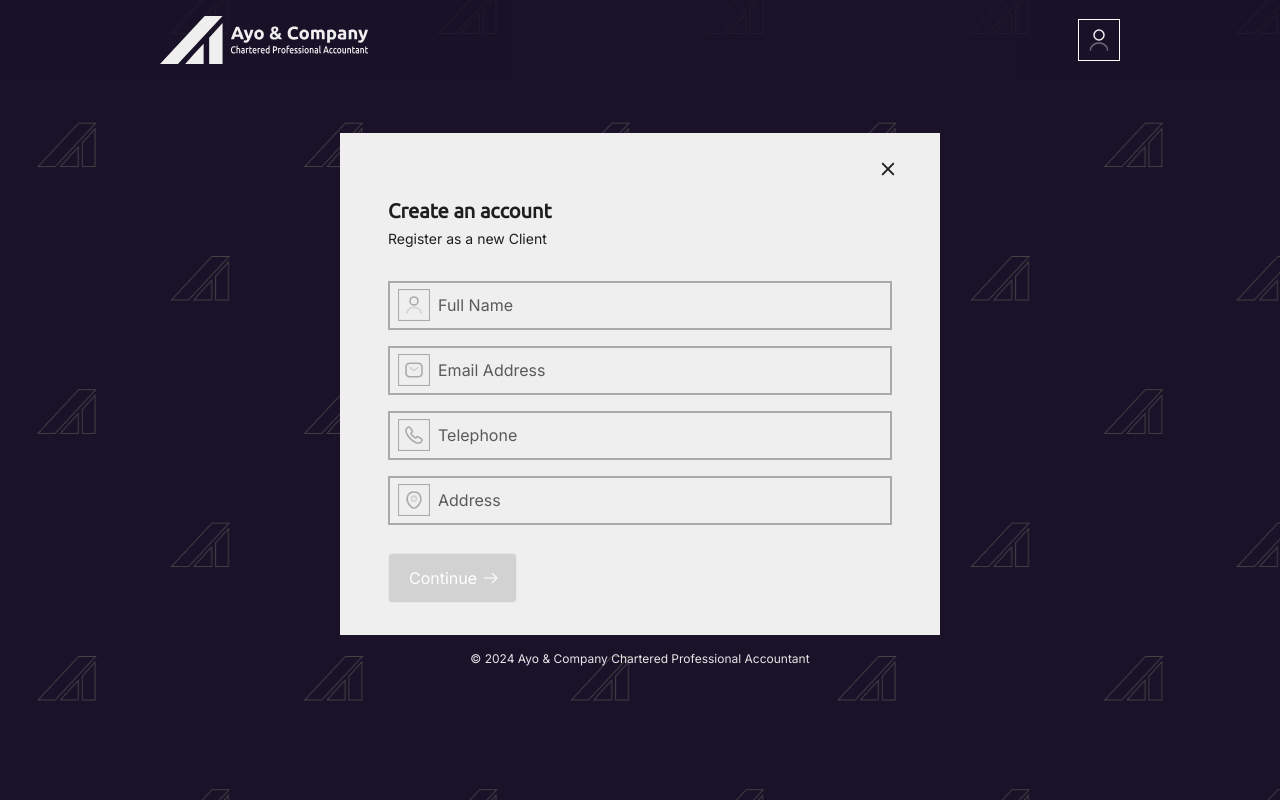
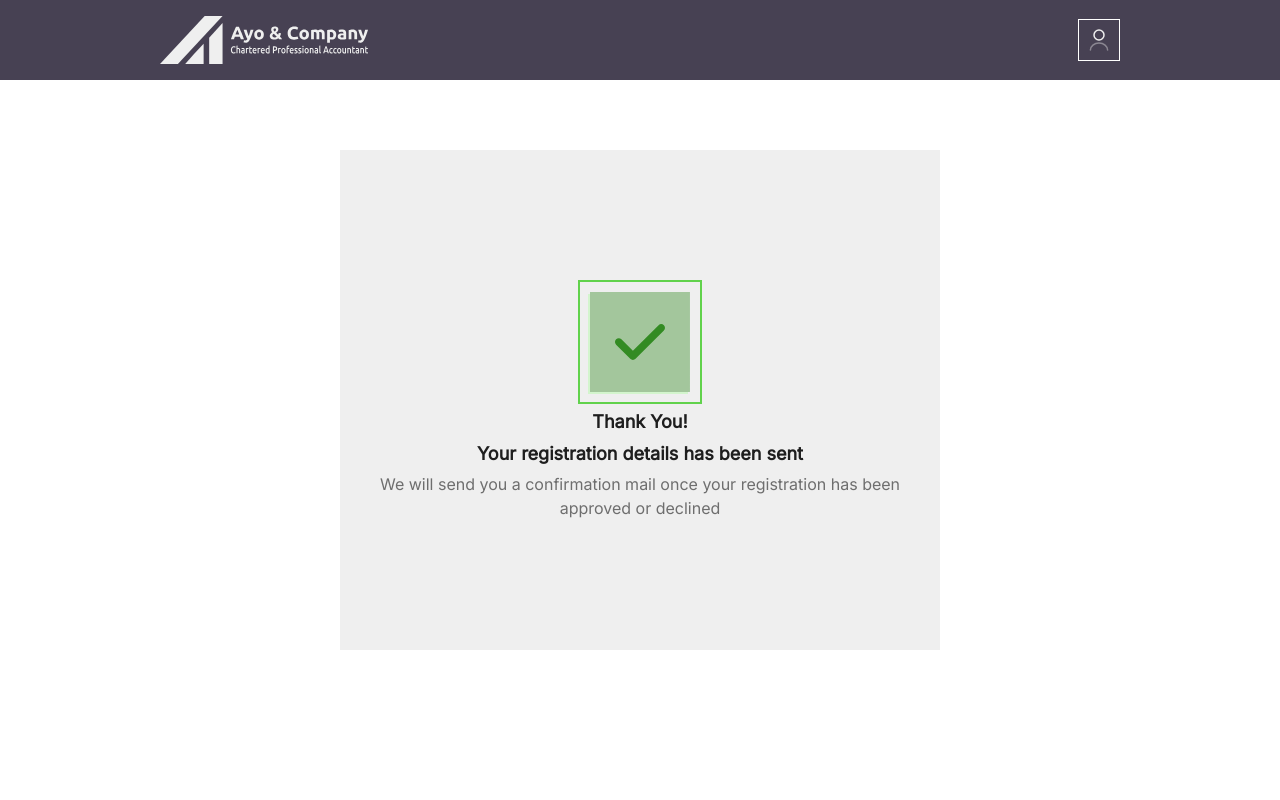
Before and after one commit to AyoCpa/Ayo-cpa-new, a Next.js app: page /auth/sign-up in a window 1280 px wide. Built offline with nearby package versions, Linux system fonts and the light colour scheme.

Commit message:
success_message

```diff
--- /dev/null
+++ b/components/Messages/Success.tsx
@@ -0,0 +1,30 @@
+import React from 'react'
+import tick from "@/public/ASSETS/ICONS/tick.svg"
+import Image from "next/image"
+import {inter , ubuntu} from "@/utils/fonts"
+
+interface SuccessProps{
+    header_1:string,
+    header_2: string,
+    message: string
+}
+
+export const Success = ({header_1 , header_2 , message}: SuccessProps) => {
+  return (
+    <div className="flex justify-center items-center h-screen ">
+      <div className="lg:w-[600px] w-[80%] flex flex-col justify-center h-[500px] bg-[#EFEFEF]">
+        <div className="justify-center flex">
+          <Image src={tick} alt="" />
+        </div>
+
+        <div
+          className={`${inter.variable} text-center  text-[#1E1E1E] font-inter text-base lg:text-lg`}
+        >
+          <p className="font-semibold my-1 ">{header_1}</p>
+          <p className="font-semibold mb-1 w-4/5 lg:w-full mx-auto" >{header_2}</p>
+          <p className="text-[#6E6E6E] text-xs lg:text-base w-4/5 lg:w-[90%] mx-auto">{message}</p>
+        </div>
+      </div>
+    </div>
+  );
+}
--- a/pages/auth/sign-up.tsx
+++ b/pages/auth/sign-up.tsx
@@ -18,6 +18,7 @@ import OverallAuthWrapper from "@/components/Nuggets/OverallAuthWrapper";
 import Error from "@/components/Messages/Error";
 import ValidateEmail from "@/utils/email-validate";
 import axios from "axios";
+import { Success } from "@/components/Messages/Success";
 
 function SignUp() {
   const [name, setName] = useState("");
@@ -64,7 +65,9 @@ function SignUp() {
       <div>
         <Navbar authScreen={true} />
       </div>
-      <OverallAuthWrapper>
+      <Success header_1="Thank You!" header_2="Your registration details has been sent" message="We will send you a confirmation mail once your registration has been approved or declined" />
+
+      {/* <OverallAuthWrapper>
         <>
           <AuthWrapper>
             <>
@@ -83,6 +86,7 @@ function SignUp() {
                   subHeader="Register as a new Client"
                 />
               </section>
+
 
               <div className="mt-8">
                 <form action="" onSubmit={handleSignUp}>
@@ -137,7 +141,7 @@ function SignUp() {
             <Copyright />
           </div>
         </>
-      </OverallAuthWrapper>
+      </OverallAuthWrapper> */}
     </>
   );
 }
```
Also changed, not shown: public/ASSETS/ICONS/tick.svg (added).
